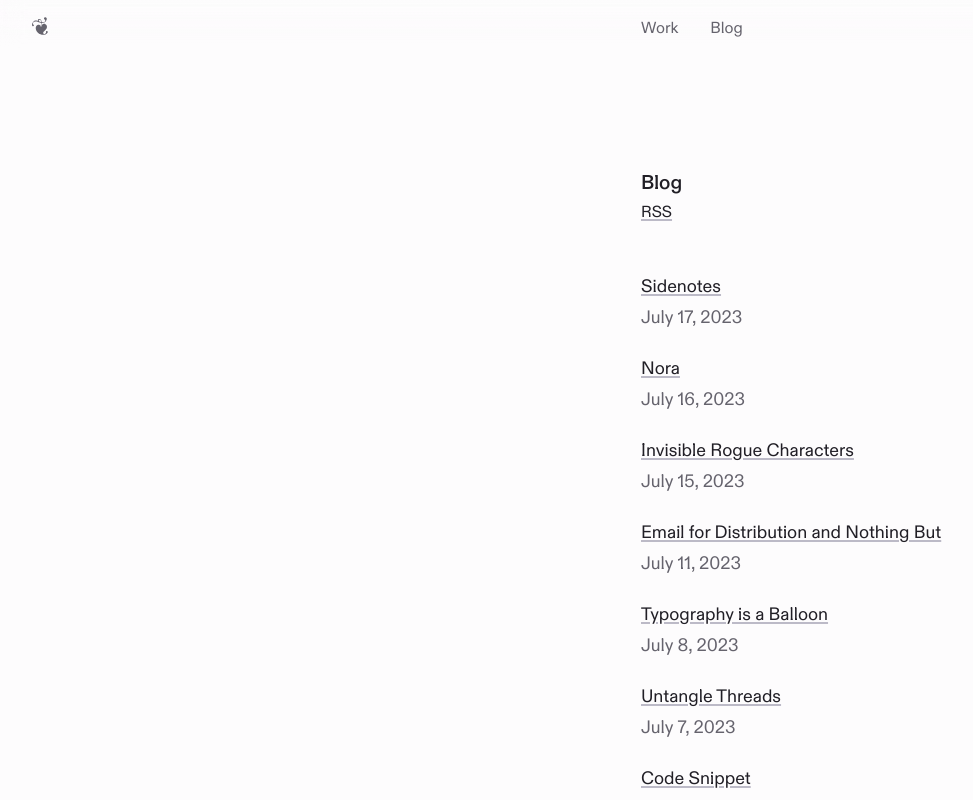
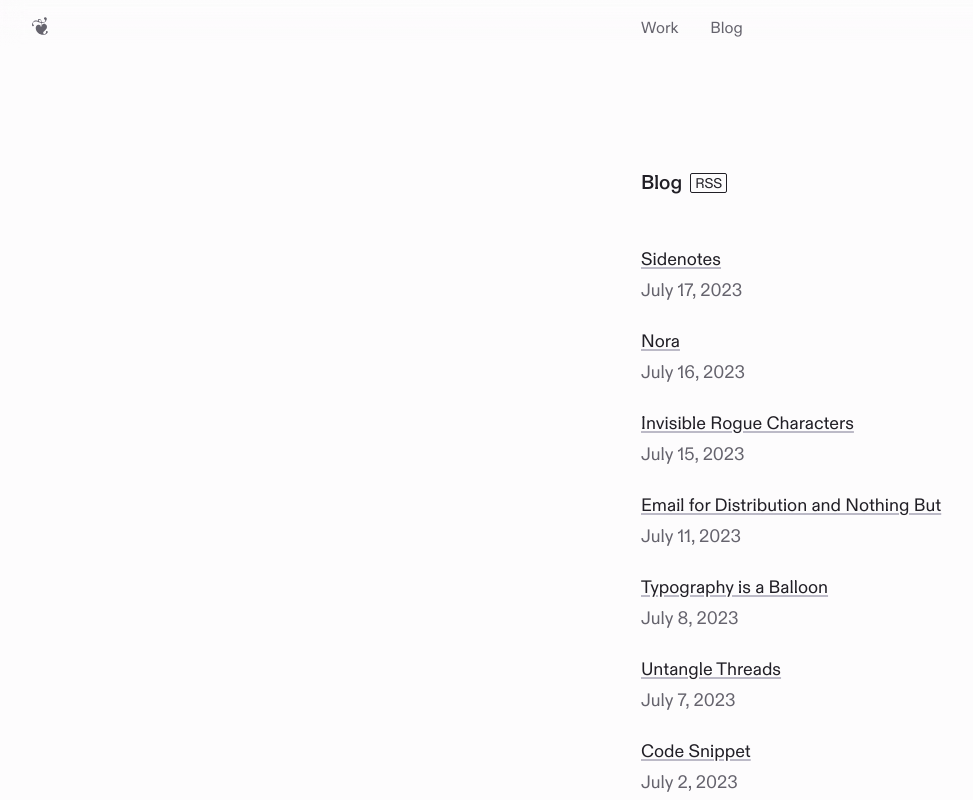
Before and after one commit to charlsyang/site, a Next.js app: page /blog in a window 1280 px wide. Shown: the top 800 px of the page, without its empty margins (11-984 px from the left). Built offline with nearby package versions, Linux system fonts and the light colour scheme; a small style sheet from the web is missing.

Commit message:
Add onLoad animation, improve temp RSS link

```diff
--- a/components/Article.js
+++ b/components/Article.js
@@ -6,6 +6,8 @@ const Article = styled.article`
     max-width: 57ch;
     grid-column: 7 / -1;
     counter-reset: sidenote-counter;
+    animation: onload-fade var(--duration-load) var(--ease-out) backwards;
+    animation-delay: var(--stagger-2);
 
     @media ${QUERIES.tabletAndBelow} {
         grid-column: 5 / -1;
--- a/components/GlobalStyles.js
+++ b/components/GlobalStyles.js
@@ -140,7 +140,35 @@ const GlobalStyles = createGlobalStyle`
         --transition-fast: 160ms;
         --transition-default: 240ms;
         --transition-slow: 320ms;
+        --duration-load: 600ms;
+        --stagger-1: 50ms;
+        --stagger-2: 100ms;
+        --stagger-3: 150ms;
+        --ease-in-out: cubic-bezier(0.65,0.05,0.36,1);
+        --ease-out: cubic-bezier(0.17,0.84,0.44,1);
 
+    }
+
+    @keyframes onload-fade {
+        from {
+            translate: 0 32px;
+            opacity: 0;
+        }
+        to {
+            translate: 0 0;
+            opacity: 100%;
+        }
+    }
+
+    @keyframes sidenote-fade {
+        from {
+            scale: 0.95;
+            opacity: 0;
+        }
+        to {
+            scale: 1;
+            opacity: 100%;
+        }
     }
 
     /* GLOBAL STYLES */
--- a/pages/blog/index.js
+++ b/pages/blog/index.js
@@ -103,12 +103,26 @@ const PageTitle = styled.h1`
 `
 
 const RSS = styled.a`
-    font-size: var(--font-size-s);
+    font-size: var(--font-size-xs);
+    font-weight: var(--font-weight-normal);
+    text-decoration: none;
+    padding: 2px 4px 0px 4px;
+    border: 1px solid var(--color-text-base);
+    border-radius: 2px;
+    color: var(--color-text-base);
+    line-height: 1.2;
+
+    &:hover {
+        border: 1px solid var(--color-link-hover);
+    }
 `
-
 
 const PageHead = styled.div`
     margin-bottom: var(--spacing-6x);
+    display: flex;
+    gap: var(--spacing-1x);
+    align-items: center;
+    animation: onload-fade var(--duration-load) var(--ease-out) both;
 
     @media ${QUERIES.tabletAndBelow} {
         margin-bottom: var(--spacing-4x);
@@ -119,6 +133,8 @@ const BlogList = styled.ul`
     flex-direction: column;
     gap: var(--spacing-3x);
     grid-column: 2 / -1;
+    animation: onload-fade var(--duration-load) var(--ease-out) both;
+    animation-delay: var(--stagger-1);
 `
 
 const BlogItem = styled.li`
```
Also changed, not shown: components/SideNote.js (+27 -14 lines), pages/blog/[slug].js (+15 -5 lines).
